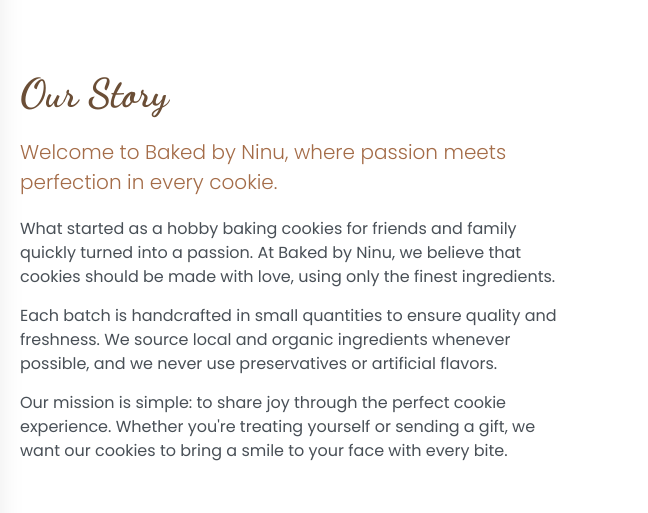
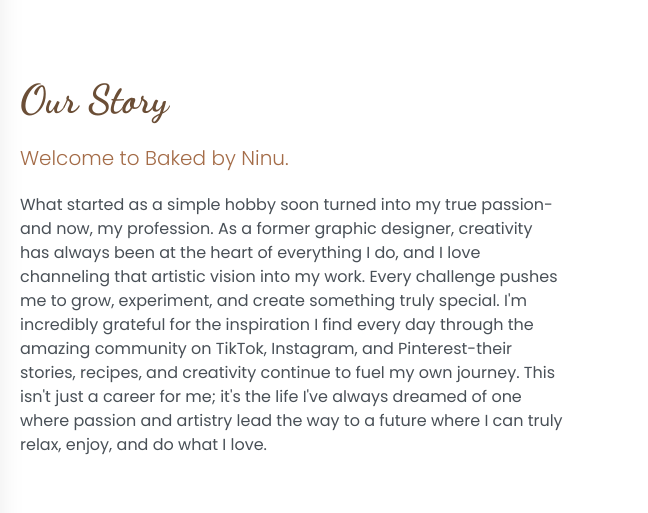
Before and after one commit to Thevibek/baked-by-ninu, a plain HTML site: page index.html in a window 1280 px wide. Shown: the part 1740-2253 px from the top of the page, 632-1280 px from the left. Drawn offline with nearby package versions, Linux system fonts and the light colour scheme.

Commit message:
updated story

```diff
--- a/index.html
+++ b/index.html
@@ -117,10 +117,10 @@
                 <div class="col-lg-6">
                     <div class="about-content">
                         <h2>Our Story</h2>
-                        <p class="lead">Welcome to Baked by Ninu, where passion meets perfection in every cookie.</p>
-                        <p>What started as a hobby baking cookies for friends and family quickly turned into a passion. At Baked by Ninu, we believe that cookies should be made with love, using only the finest ingredients.</p>
-                        <p>Each batch is handcrafted in small quantities to ensure quality and freshness. We source local and organic ingredients whenever possible, and we never use preservatives or artificial flavors.</p>
-                        <p>Our mission is simple: to share joy through the perfect cookie experience. Whether you're treating yourself or sending a gift, we want our cookies to bring a smile to your face with every bite.</p>
+                        <p class="lead">Welcome to Baked by Ninu.</p>
+                        <p>What started as a simple hobby soon turned into my true passion-and now, my profession. As a former graphic designer, creativity has always been at the heart of everything I do, and I love channeling that artistic vision into my work.
+                            Every challenge pushes me to grow, experiment, and create something truly special. I'm incredibly grateful for the inspiration
+                            I find every day through the amazing community on TikTok, Instagram, and Pinterest-their stories, recipes, and creativity continue to fuel my own journey. This isn't just a career for me; it's the life I've always dreamed of one where passion and artistry lead the way to a future where I can truly relax, enjoy, and do what I love.</p>
                     </div>
                 </div>
             </div>
```
